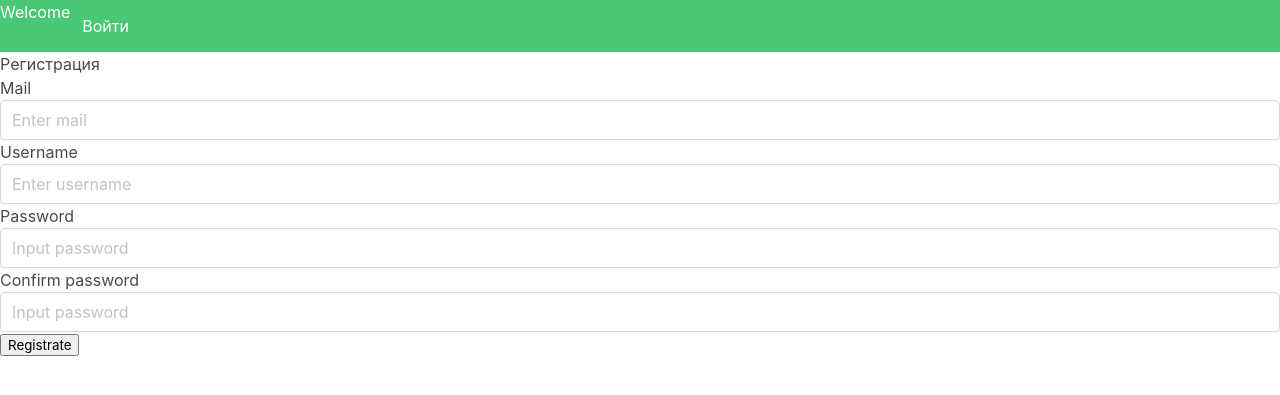
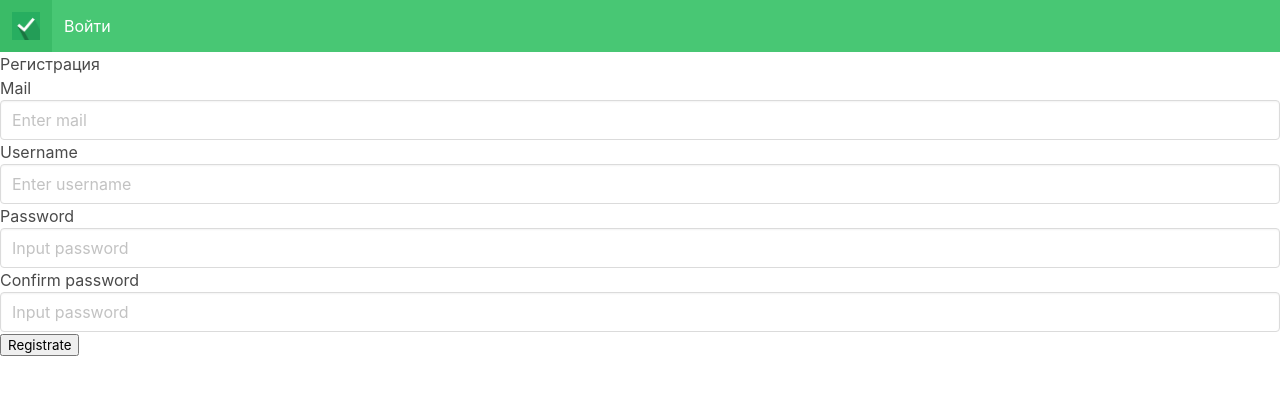
Before and after one commit to AndrevvRoman/TodoList, a Django app: page /registrate/ in a window 1280 px wide. Shown: the top 395 px of the page. Run offline with Django 3.2, Linux system fonts and the light colour scheme.

Commit message:
Добавил лого Кнопка выхода приняла ислам

```diff
--- a/todo/urls.py
+++ b/todo/urls.py
@@ -16,10 +16,10 @@ Including another URLconf
 from django.conf.urls import url
 from django.contrib import admin
 from todolist.views import todo
-# from todolist.views import category
 from todolist.views import sign_in
 from todolist.views import registrate
 from todolist.views import redirect_view
+from todolist.views import sign_out
 
 urlpatterns = [
 	url(r'$^', redirect_view ),
@@ -27,6 +27,7 @@ urlpatterns = [
 	url(r'^todo/', todo, name="todo"),
 # 	url(r'^category/', category, name="Category"),
     url(r'^sign_in/', sign_in, name="sign_in"),
+    url(r'^sign_out/', sign_out, name="sign_out"),
     url(r'^registrate/', registrate, name="registrate"),
 ]
 
--- a/todolist/templates/base.html
+++ b/todolist/templates/base.html
@@ -11,18 +11,21 @@
 <body>
 <div django-app="TaskManager">
 		<nav class ="navbar is-success" role="navigation" aria-label="main navigation">
-
 			<div class="navbar-menu ">
 				<div class="navbar-start">
-			<h1> Welcome</h1>
-			<a class="navbar-item" href="../sign_in"> Войти </a>
-			{% if isLoggined %}
-			<a class="navbar-item" href="../todo"> Список дел </a>
+					<a class="navbar-item">
+						<img src="../static/logo.png" alt="Todo list for your buisness">
+					</a>
+					{% if user.is_authenticated %}
+						<a class="navbar-item" href="../todo">Список дел</a>
+						<button class="navbar-item" name="sign_out" type="submit">Выйти</button>
+					{% else %}
+						<a class="navbar-item" href="../sign_in">Войти</a>
 					{% endif %}
 				</div>
 			</div>
 		</nav>
-<!--     в блок контент мы будем подгружать наши странички категорий и тудушек-->
+
 {% block content %}
 {% endblock %}
 </div>
--- a/todolist/views.py
+++ b/todolist/views.py
@@ -1,8 +1,7 @@
 from django.shortcuts import render, redirect, reverse
 from django.http import HttpResponse
 from django.contrib.auth.models import User
-from django.contrib.auth import login
-from django.contrib.auth import authenticate
+from django.contrib.auth import login, logout, authenticate
 from django.contrib.auth.decorators import login_required
 
 from .models import Todo
@@ -10,9 +9,10 @@ from .models import Todo
 def redirect_view(request):
 	return redirect("/sign_in")
 
+@login_required
 def todo(request):
     todos = Todo.objects.filter(owner=request.user)
-
+    print("todo")
     if request.method == "POST":
         if "Add" in request.POST:
             title = request.POST["description"]
@@ -25,7 +25,7 @@ def todo(request):
             checkedlist = request.POST.getlist('checkedbox') # берем список выделенные дел, которые мы собираемся удалить
             for i in range(len(checkedlist)):
                 todo = Todo.objects.filter(id=int(checkedlist[i]))
-                todo.delete() #удаление дела
+                todo.delete()
     return render(request, "todo.html", {"todos": todos})
 
 def sign_in(request):
@@ -38,9 +38,14 @@ def sign_in(request):
                 login(request,user)
                 todos = Todo.objects.filter(owner=request.user)
                 return redirect('/todo')
-                # return redirect(reverse('todo.html',{"todos" : Todo.objects.filter(owner=user)}))
-                # return render(request, "todo.html", {"todos" : Todo.objects.filter(owner=user)})
     return render(request, "sign_in.html", {"hasError" : False})
+
+def sign_out(request):
+    print("sign_out")
+    if request.method == "POST":
+        if "sign_out" in request.POST:
+            logout(request)
+            return redirect('sign_in')
 
 def registrate(request):
     context = {}
```
Also changed, not shown: db.sqlite3, todolist/static/logo.png (added). Lines whose indentation alone changed are shown as unchanged.
